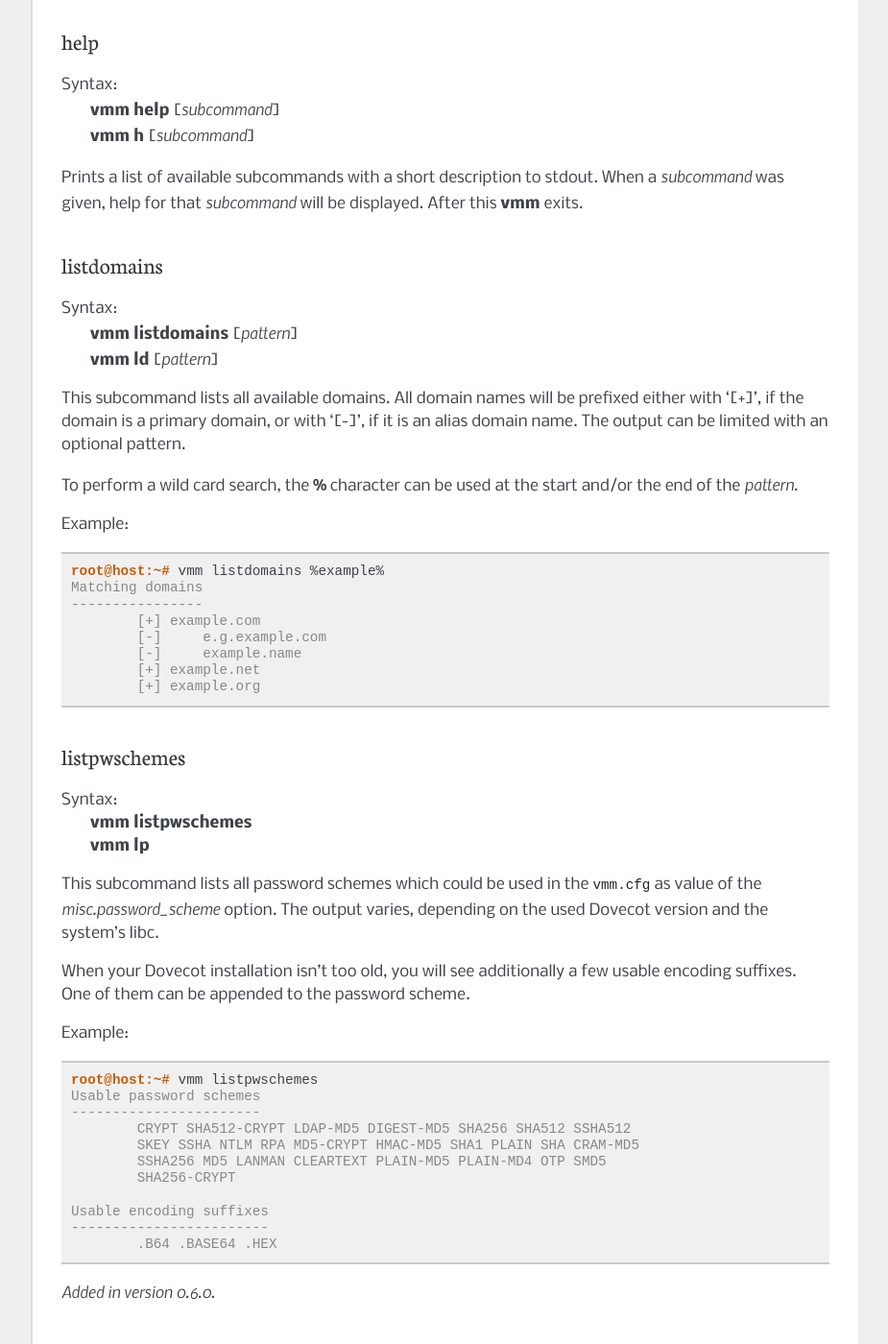
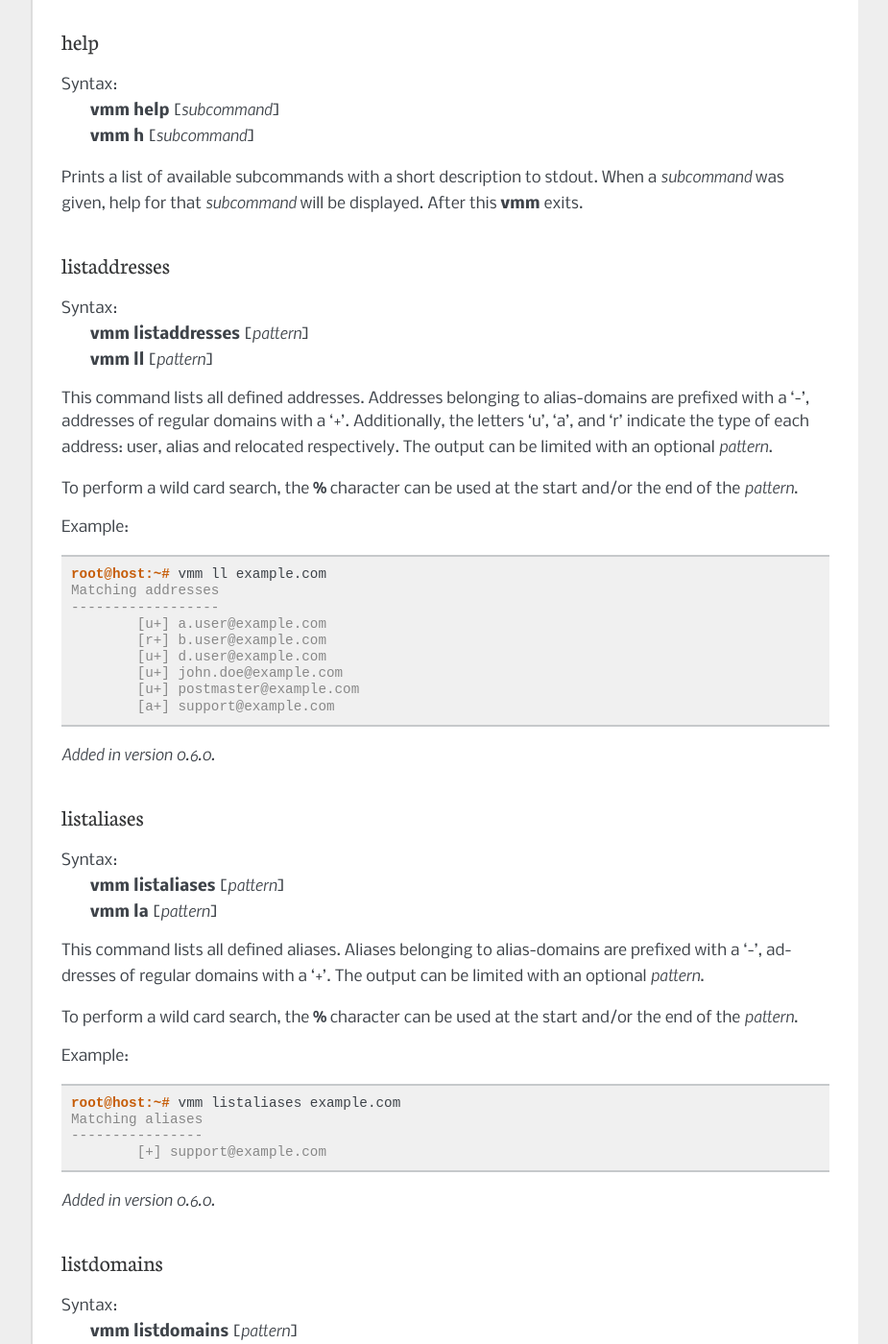
Before and after one commit to kmohrf/vmm, a Sphinx documentation site: the page built from doc/web/source/howto/general_subcommands.rst, in a window 1280 px wide and 1400 px high, scrolled down 2409 px. Shown: the whole window at 96% size, without its empty margins (198-1123 px from the left). Built offline with Sphinx 7.4.7, drawn with Linux system fonts in a browser that asks for light colours; some of the changed text lies outside the part shown.

Commit message:
doc/web: Updated and extended documentation.
Updated description of subcommands  aliasdelete and catchalldelete.
Added description of subcommands listaddresses, listaliases,
listrelocated and listusers.

```diff
--- a/doc/web/source/howto/general_subcommands.rst
+++ b/doc/web/source/howto/general_subcommands.rst
@@ -123,6 +123,62 @@
 When a *subcommand* was given, help for that *subcommand* will be displayed.
 After this :command:`vmm` exits.
 
+listaddresses
+-------------
+Syntax:
+ | **vmm listaddresses** [*pattern*]
+ | **vmm ll** [*pattern*]
+
+This command lists all defined addresses. Addresses belonging to
+alias-domains are prefixed with a '-', addresses of regular domains with
+a '+'.
+Additionally, the letters 'u', 'a', and 'r' indicate the type of each
+address: user, alias and relocated respectively. The output can be limited
+with an optional *pattern*.
+
+To perform a wild card search, the **%** character can be used at the start
+and/or the end of the *pattern*.
+
+Example:
+
+.. code-block:: console
+
+ root@host:~# vmm ll example.com
+ Matching addresses
+ ------------------
+         [u+] a.user@example.com
+         [r+] b.user@example.com
+         [u+] d.user@example.com
+         [u+] john.doe@example.com
+         [u+] postmaster@example.com
+         [a+] support@example.com
+
+.. versionadded:: 0.6.0
+
+listaliases
+-----------
+Syntax:
+ | **vmm listaliases** [*pattern*]
+ | **vmm la** [*pattern*]
+
+This command lists all defined aliases. Aliases belonging to alias-domains
+are prefixed with a '-', addresses of regular domains with a '+'.
+The output can be limited with an optional *pattern*.
+
+To perform a wild card search, the **%** character can be used at the start
+and/or the end of the *pattern*.
+
+Example:
+
+.. code-block:: console
+
+ root@host:~# vmm listaliases example.com
+ Matching aliases
+ ----------------
+         [+] support@example.com
+
+.. versionadded:: 0.6.0
+
 listdomains
 -----------
 Syntax:
@@ -183,6 +239,59 @@
 
 .. versionadded:: 0.6.0
 
+listrelocated
+-------------
+Syntax:
+ | **vmm listrelocated** [*pattern*]
+ | **vmm lr** [*pattern*]
+
+This command lists all defined relocated addresses.
+Relocated entries belonging to alias-domains are prefixed with a '-',
+addresses of regular domains with a '+'.
+The output can be limited with an optional *pattern*.
+
+To perform a wild card search, the **%** character can be used at the start
+and/or the end of the *pattern*.
+
+Example:
+
+.. code-block:: console
+
+ root@host:~# vmm listrelocated example.com
+ Matching relocated users
+ ------------------------
+         [+] b.user@example.com
+
+.. versionadded:: 0.6.0
+
+listusers
+---------
+Syntax:
+ | **vmm listusers** [*pattern*]
+ | **vmm lu** [*pattern*]
+
+This command lists all user accounts.
+User accounts belonging to alias-domains are prefixed with a '-', addresses
+of regular domains with a '+'.
+The output can be limited with an optional *pattern*.
+
+To perform a wild card search, the **%** character can be used at the start
+and/or the end of the *pattern*.
+
+Example:
+
+.. code-block:: console
+
+ root@host:~# vmm listusers example.com
+ Matching user accounts
+ ----------------------
+         [+] a.user@example.com
+         [+] d.user@example.com
+         [+] john.doe@example.com
+         [+] postmaster@example.com
+
+.. versionadded:: 0.6.0
+
 version
 -------
 Syntax:
```
Also changed, not shown: doc/web/source/howto/manage_alias_addresses.rst (+9 -5 lines), doc/web/source/howto/manage_catch-all_addresses.rst (+6 -3 lines).
